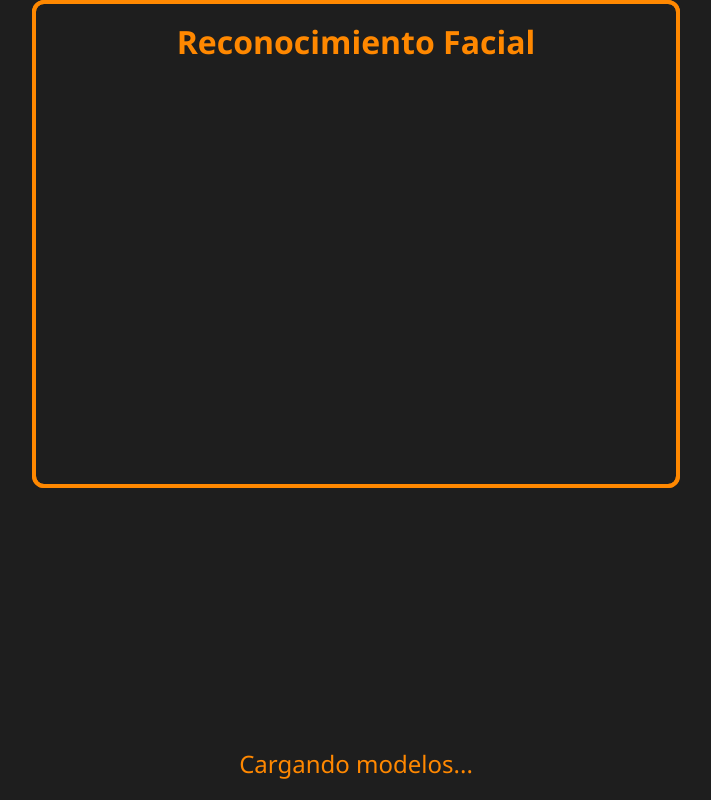
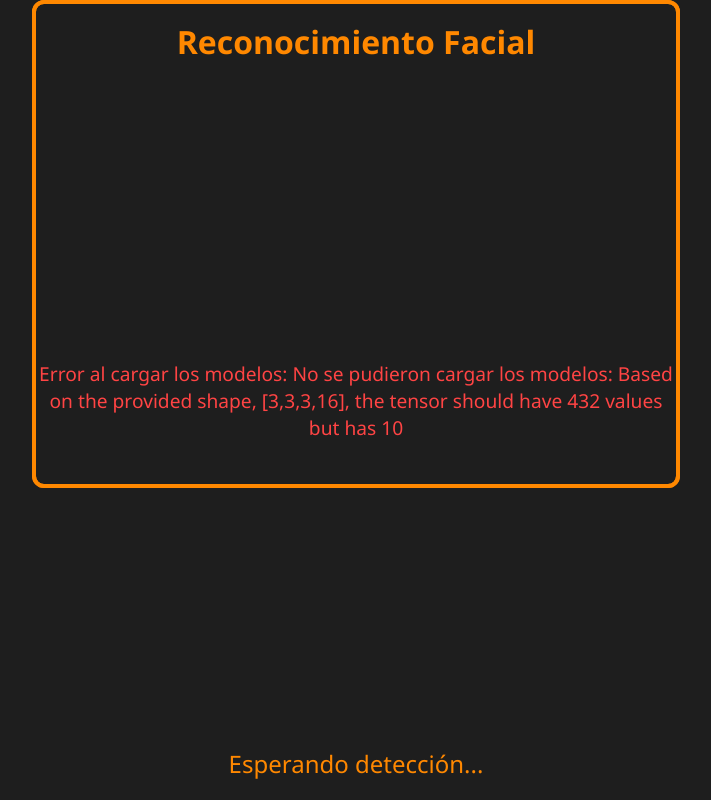
Before and after one commit to sebasbrowar/face_recognition, a Flask app: page / in a window 1280 px wide. Shown: the whole page, without its empty margins (284-995 px from the left). Run offline with Flask 3, Linux system fonts and the light colour scheme; parts of the project's set-up code (start-up, migrations or seed data) failed here and were passed over.

Commit message:
correcciones2

```diff
--- a/app.py
+++ b/app.py
@@ -5,26 +5,36 @@
 import cv2
 import base64
 import os
+import logging
 
 app = Flask(__name__, static_folder='static', template_folder='templates')
+logging.basicConfig(level=logging.INFO)
 
-# Verificar si el archivo de rostros existe
-if not os.path.exists("rostros.pkl"):
-    raise FileNotFoundError("El archivo 'rostros.pkl' no se encuentra en el directorio actual.")
+# Cargar rostros conocidos con verificación
+try:
+    if not os.path.exists("rostros.pkl"):
+        raise FileNotFoundError("Archivo 'rostros.pkl' no encontrado.")
 
-# Cargar rostros conocidos
-with open("rostros.pkl", "rb") as f:
-    rostros_codificados, nombres_rostros = pickle.load(f)
+    with open("rostros.pkl", "rb") as f:
+        rostros_codificados, nombres_rostros = pickle.load(f)
+
+    if not rostros_codificados or not nombres_rostros:
+        raise ValueError("Datos en 'rostros.pkl' están vacíos o corruptos.")
+except Exception as e:
+    logging.error(f"Error al cargar rostros: {str(e)}")
+    raise RuntimeError(f"No se pudo iniciar el servicio: {str(e)}")
+
 
 @app.route("/")
 def index():
     return render_template("index.html")
 
+
 @app.route("/reconocer", methods=["POST"])
 def reconocer():
-    data_url = request.json.get("imagen")
-    if not data_url:
-        return jsonify({"error": "No se recibió imagen"}), 400
+    data_url = request.json.get("imagen", "")
+    if not data_url or len(data_url) > 10_000_000:
+        return jsonify({"error": "Datos de imagen no válidos o demasiado grandes"}), 400
 
     try:
         header, encoded = data_url.split(",", 1)
@@ -32,29 +42,38 @@
         nparr = np.frombuffer(img_bytes, np.uint8)
         img = cv2.imdecode(nparr, cv2.IMREAD_COLOR)
 
-        # Redimensionar la imagen
-        pequeño = cv2.resize(img, (0, 0), fx=0.25, fy=0.25)
-        rgb = cv2.cvtColor(pequeño, cv2.COLOR_BGR2RGB)
+        if img is None:
+            return jsonify({"error": "Imagen corrupta o formato no soportado"}), 400
 
-        # Detectar caras
-        ubicaciones = face_recognition.face_locations(rgb)
+        # Redimensionar si es muy grande (optimización)
+        h, w = img.shape[:2]
+        if max(h, w) > 800:
+            scale = 800 / max(h, w)
+            img = cv2.resize(img, (0, 0), fx=scale, fy=scale)
+
+        rgb = cv2.cvtColor(img, cv2.COLOR_BGR2RGB)
+        ubicaciones = face_recognition.face_locations(rgb, model="hog")
         codigos = face_recognition.face_encodings(rgb, ubicaciones)
 
         for cod in codigos:
-            coincidencias = face_recognition.compare_faces(rostros_codificados, cod)
-            if True in coincidencias:
-                index = coincidencias.index(True)
-                return jsonify({"nombre": nombres_rostros[index]})
+            distancias = face_recognition.face_distance(rostros_codificados, cod)
+            best_match_idx = np.argmin(distancias)
+
+            if distancias[best_match_idx] < 0.6:  # Umbral de confianza
+                return jsonify({"nombre": nombres_rostros[best_match_idx]})
 
         return jsonify({"nombre": "Desconocido"})
+
     except Exception as e:
+        logging.error(f"Error en /reconocer: {str(e)}", exc_info=True)
         return jsonify({"error": f"Error al procesar la imagen: {str(e)}"}), 500
 
-# Servir archivos de modelos (para face-api.js)
+
 @app.route("/models/<path:filename>")
 def serve_model(filename):
     return send_from_directory("models", filename)
 
+
 if __name__ == "__main__":
     port = int(os.environ.get("PORT", 5000))
-    app.run(host="0.0.0.0", port=port, debug=True)
+    app.run(host="0.0.0.0", port=port, debug=False)  # Debug=False en producción
--- a/templates/index.html
+++ b/templates/index.html
@@ -39,100 +39,245 @@
       font-size: 1.5em;
       color: #ff8800;
     }
+
+    #loader {
+      position: fixed;
+      top: 50%;
+      left: 50%;
+      transform: translate(-50%, -50%);
+      font-size: 1.2em;
+    }
+
+    #controls {
+      position: fixed;
+      bottom: 60px;
+      left: 50%;
+      transform: translateX(-50%);
+    }
+
+    button {
+      background-color: #ff8800;
+      color: white;
+      border: none;
+      padding: 8px 16px;
+      border-radius: 4px;
+      cursor: pointer;
+      margin: 0 5px;
+    }
+
+    button:hover {
+      background-color: #ff6600;
+    }
   </style>
 </head>
 <body>
   <h1>Reconocimiento Facial</h1>
+  <div id="loader">Cargando modelos de reconocimiento facial...</div>
+
   <video id="video" width="640" height="480" autoplay muted></video>
   <canvas id="overlay" width="640" height="480"></canvas>
-  <div id="nombreDetectado">Cargando modelos...</div>
+
+  <div id="controls" style="display: none;">
+    <button id="toggleCamera">Detener Cámara</button>
+  </div>
+
+  <div id="nombreDetectado">Esperando detección...</div>
 
   <script>
     const video = document.getElementById('video');
     const canvas = document.getElementById('overlay');
     const context = canvas.getContext('2d');
     const nombreDiv = document.getElementById('nombreDetectado');
+    const loader = document.getElementById('loader');
+    const controls = document.getElementById('controls');
+    const toggleCameraBtn = document.getElementById('toggleCamera');
+
+    let stream = null;
+    let detectionInterval = null;
+    let isCameraActive = false;
 
     // Esperamos que el script de face-api.js se cargue correctamente
-    window.onload = () => {
+    window.onload = async () => {
       // Verificamos si faceapi está disponible
       if (typeof faceapi === 'undefined') {
-        console.error('face-api.js no se ha cargado correctamente');
+        showError('face-api.js no se ha cargado correctamente');
         return;
       }
 
       // Si se carga correctamente, cargamos los modelos
-      cargarModelos();
+      try {
+        await cargarModelos();
+      } catch (error) {
+        showError(`Error al cargar los modelos: ${error.message}`);
+      }
     };
 
     async function cargarModelos() {
       try {
+        // Mostrar loader
+        loader.textContent = "Cargando modelos de detección facial...";
+
         // Cargar los modelos necesarios desde el servidor
-        await faceapi.nets.tinyFaceDetector.loadFromUri('/models');
-        await faceapi.nets.faceLandmark68Net.loadFromUri('/models');
-        await faceapi.nets.faceRecognitionNet.loadFromUri('/models');
+        await Promise.all([
+          faceapi.nets.tinyFaceDetector.loadFromUri('/models'),
+          faceapi.nets.faceLandmark68Net.loadFromUri('/models'),
+          faceapi.nets.faceRecognitionNet.loadFromUri('/models')
+        ]);
 
-        nombreDiv.textContent = "Modelos cargados. Activando cámara...";
+        loader.textContent = "Modelos cargados correctamente!";
+
+        // Ocultar loader después de 1 segundo
+        setTimeout(() => {
+          loader.style.display = 'none';
+          controls.style.display = 'block';
           iniciarCamara();
+        }, 1000);
       } catch (error) {
-        console.error('Error al cargar los modelos:', error);
-        nombreDiv.textContent = "Error al cargar los modelos.";
+        throw new Error(`No se pudieron cargar los modelos: ${error.message}`);
       }
     }
 
     async function iniciarCamara() {
+      try {
+        if (isCameraActive) return;
+
         // Acceder a la cámara
-      const stream = await navigator.mediaDevices.getUserMedia({ video: { facingMode: "user" } });
+        stream = await navigator.mediaDevices.getUserMedia({
+          video: {
+            facingMode: "user",
+            width: { ideal: 640 },
+            height: { ideal: 480 }
+          }
+        });
+
         video.srcObject = stream;
+        isCameraActive = true;
+        toggleCameraBtn.textContent = "Detener Cámara";
+
         video.onloadedmetadata = () => {
           video.play();
           detectarEnTiempoReal();
         };
+
+        video.onerror = () => {
+          throw new Error("Error al reproducir el video de la cámara");
+        };
+      } catch (error) {
+        throw new Error(`No se pudo acceder a la cámara: ${error.message}`);
+      }
+    }
+
+    function detenerCamara() {
+      if (!isCameraActive) return;
+
+      // Detener detección
+      if (detectionInterval) {
+        clearInterval(detectionInterval);
+        detectionInterval = null;
+      }
+
+      // Detener stream de cámara
+      if (stream) {
+        stream.getTracks().forEach(track => track.stop());
+        stream = null;
+      }
+
+      isCameraActive = false;
+      toggleCameraBtn.textContent = "Activar Cámara";
+      context.clearRect(0, 0, canvas.width, canvas.height);
+      nombreDiv.textContent = "Cámara detenida";
     }
 
     async function detectarEnTiempoReal() {
-      // Detectar rostros continuamente
-      const opciones = new faceapi.TinyFaceDetectorOptions();
-      setInterval(async () => {
+      // Detectar rostros cada 300ms (ajustable)
+      detectionInterval = setInterval(async () => {
+        try {
+          const opciones = new faceapi.TinyFaceDetectorOptions({
+            inputSize: 320,  // Balance entre rendimiento y precisión
+            scoreThreshold: 0.5  // Umbral de confianza
+          });
+
           const detecciones = await faceapi.detectAllFaces(video, opciones)
-          .withFaceDescriptors();;
+            .withFaceLandmarks()
+            .withFaceDescriptors();
 
           context.clearRect(0, 0, canvas.width, canvas.height);
+
+          if (detecciones.length > 0) {
             const resizedDetections = faceapi.resizeResults(detecciones, {
               width: canvas.width,
               height: canvas.height
             });
+
             faceapi.draw.drawDetections(canvas, resizedDetections);
+            faceapi.draw.drawFaceLandmarks(canvas, resizedDetections);
 
-        if (detecciones.length > 0) {
-          capturarYReconocer(detecciones);
+            await capturarYReconocer(detecciones);
           } else {
-          nombreDiv.textContent = "Detectando rostro...";
+            nombreDiv.textContent = "Buscando rostros...";
           }
-      }, 100);
+        } catch (error) {
+          console.error("Error en detección:", error);
+          nombreDiv.textContent = "Error en detección";
+        }
+      }, 300);
     }
 
     async function capturarYReconocer(detecciones) {
-      // Capturar imagen del rostro detectado y enviar al servidor
+      try {
+        nombreDiv.textContent = "Procesando rostro...";
+
+        // Capturar imagen del rostro detectado
         const tempCanvas = document.createElement("canvas");
         tempCanvas.width = video.videoWidth;
         tempCanvas.height = video.videoHeight;
         const tempCtx = tempCanvas.getContext("2d");
         tempCtx.drawImage(video, 0, 0, tempCanvas.width, tempCanvas.height);
-      const dataUrl = tempCanvas.toDataURL('image/jpeg');
+        const dataUrl = tempCanvas.toDataURL('image/jpeg', 0.8);  // Calidad 80%
 
-      try {
+        // Enviar al servidor para reconocimiento
         const respuesta = await fetch('/reconocer', {
           method: 'POST',
           headers: { 'Content-Type': 'application/json' },
           body: JSON.stringify({ imagen: dataUrl })
         });
+
+        if (!respuesta.ok) {
+          throw new Error(`Error del servidor: ${respuesta.status}`);
+        }
+
         const resultado = await respuesta.json();
-        nombreDiv.textContent = Reconocido: ${resultado.nombre};
-      } catch {
+
+        if (resultado.nombre) {
+          nombreDiv.textContent = `Reconocido: ${resultado.nombre}`;
+        } else {
+          nombreDiv.textContent = "Rostro no reconocido";
+        }
+      } catch (error) {
+        console.error("Error en reconocimiento:", error);
         nombreDiv.textContent = "Error al reconocer rostro";
       }
     }
+
+    function showError(message) {
+      console.error(message);
+      loader.textContent = message;
+      loader.style.color = "#ff4444";
+    }
+
+    // Event listeners
+    toggleCameraBtn.addEventListener('click', () => {
+      if (isCameraActive) {
+        detenerCamara();
+      } else {
+        iniciarCamara();
+      }
+    });
+
+    // Limpiar al cerrar la página
+    window.addEventListener('beforeunload', () => {
+      detenerCamara();
+    });
   </script>
 </body>
 </html>
```
Lines whose indentation alone changed are shown as unchanged.
